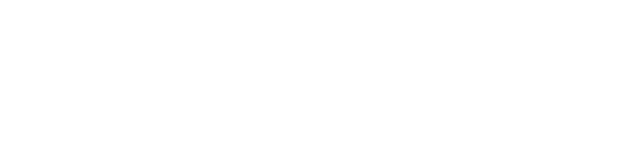
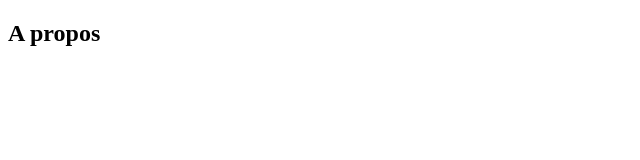
Before and after one commit to Fidel-H4K/mon-cv, a plain HTML site: page index.html in a window 1280 px wide. Shown: the whole page, without its empty margins (0-640 px from the left). Drawn offline with Linux system fonts and the light colour scheme.

Commit message:
mise en place de le section description

```diff
--- a/index.html
+++ b/index.html
@@ -7,6 +7,9 @@
     <link rel="stylesheet" href="style.css">
 </head>
 <body>
-
+    <!-- Description -->
+     <section id="description">
+        <h2>A propos</h2>
+     </section>
 </body>
 </html>
```
